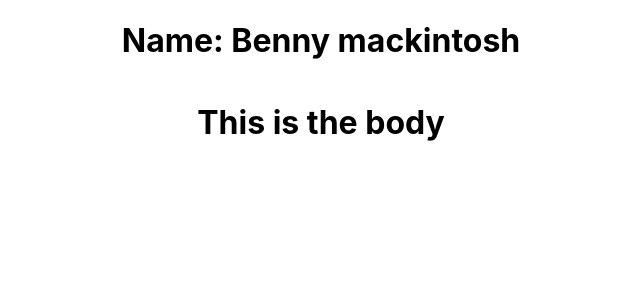
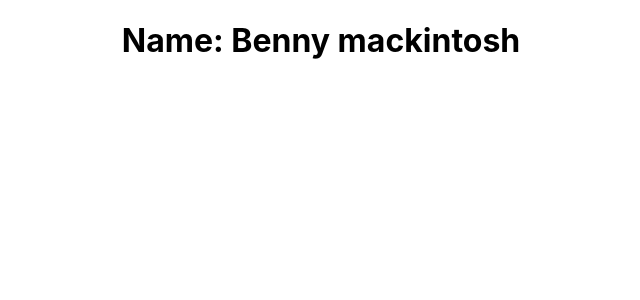
Before and after one commit to Arkoholic/schoolwebsite, a React (Create React App) app: page / in a window 1280 px wide. Shown: the top 300 px of the page, without its empty margins (319-959 px from the left). Built offline with nearby package versions, Linux system fonts and the light colour scheme.

Commit message:
more learning

```diff
--- a/src/App.js
+++ b/src/App.js
@@ -7,9 +7,7 @@ import Profile from './components/Profile';
 function App() {
   return (
     <div className="App">
-      <Profile name="Benny" lastname="mackintosh">
-      <h4>This is the body</h4>
-      </Profile>
+      <Profile name="Benny" lastname="mackintosh"/>
 
 
 
--- a/src/components/Profile.js
+++ b/src/components/Profile.js
@@ -1,7 +1,5 @@
 function Profile(props){
-    return <h1>Name: {props.name} {props.lastname}
-    {props.children}
-    </h1>;
+    return <h1>Name: {props.name} {props.lastname}</h1>;
 }
 
 export default Profile;
```
